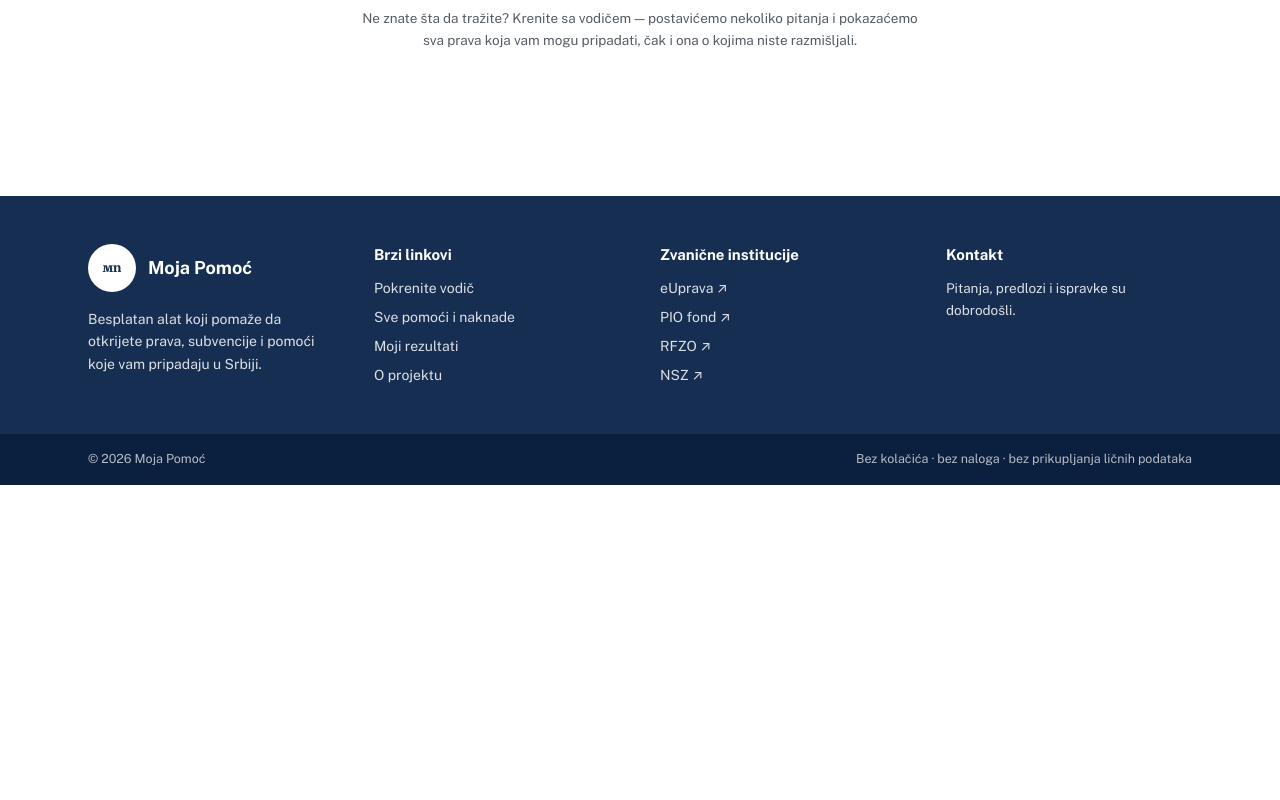
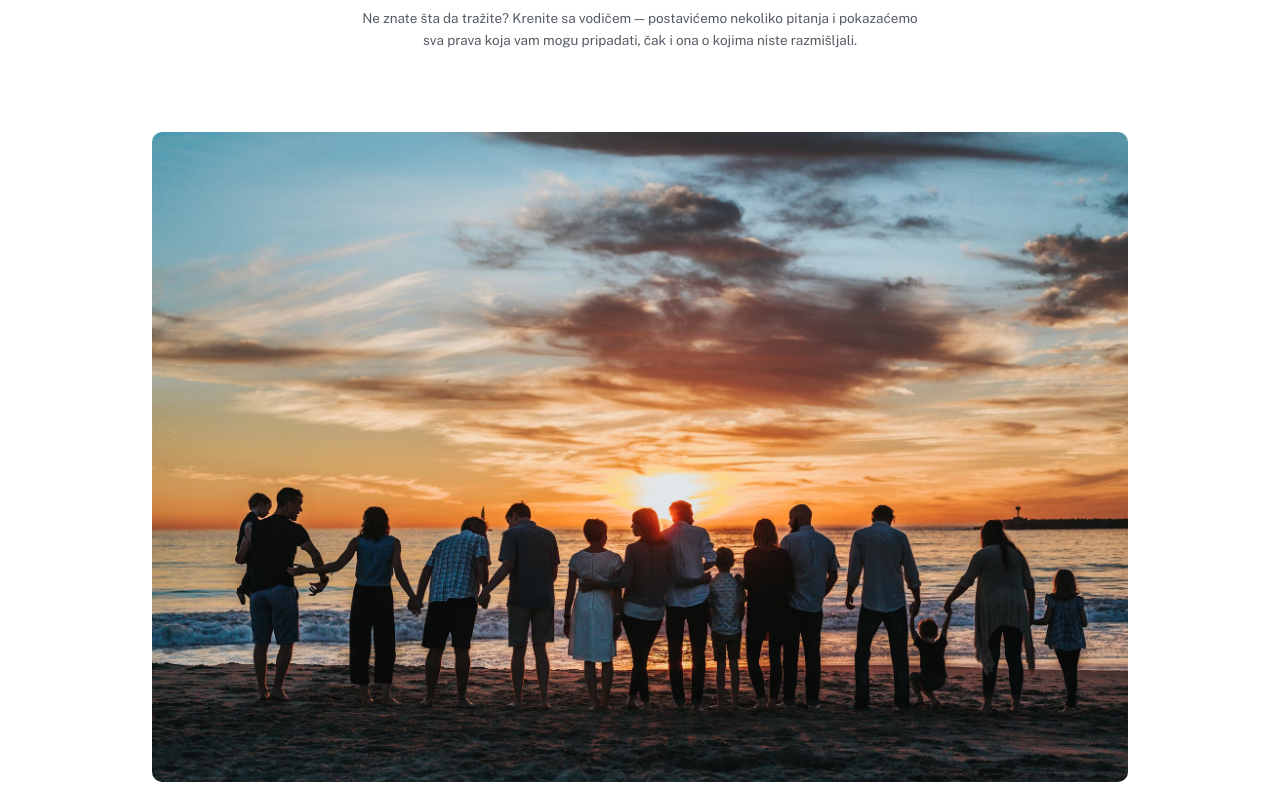
Before and after one commit to vokic/moja-pomoc, a React (Vite) app: page / in a window 1280 px wide. Shown: the part 480-1280 px from the top of the page. Before the commit the page ends 965 px from the top, so only its background shows below. Built offline with nearby package versions, Linux system fonts and the light colour scheme; a web font is replaced by a local one.

Commit message:
[home] hero image (hero-img.avif) sekcija ispod CTA dugmadi
- src/pages/HomePage.tsx: nova section ispod hero CTA-a sa /images/hero-img.avif
- max-w-5xl + rounded-lg + lazy load (ispod fold-a) + decoding async
- public/images/hero-img.avif (284 KB AVIF)

```diff
--- a/src/pages/HomePage.tsx
+++ b/src/pages/HomePage.tsx
@@ -5,7 +5,8 @@ import { usePageTitle } from '@/hooks/usePageTitle';
 export function HomePage() {
   usePageTitle();
   return (
-    <div className="mx-auto max-w-4xl px-6 py-16 text-center sm:py-20">
+    <>
+      <section className="mx-auto max-w-4xl px-6 py-16 text-center sm:py-20">
         <h1 className="text-balance text-3xl font-bold leading-tight tracking-tight text-[var(--brand-primary)] sm:text-4xl md:text-5xl">
           Otkrijte sva državna prava koja vam pripadaju
         </h1>
@@ -29,6 +30,17 @@ export function HomePage() {
           pokazaćemo sva prava koja vam mogu pripadati, čak i ona o kojima niste
           razmišljali.
         </p>
-    </div>
+      </section>
+
+      <section className="mx-auto max-w-5xl px-6 pb-16 sm:pb-20">
+        <img
+          src="/images/hero-img.avif"
+          alt="Ilustracija — građani Srbije pristupaju državnim pravima"
+          className="mx-auto h-auto w-full rounded-lg"
+          loading="lazy"
+          decoding="async"
+        />
+      </section>
+    </>
   );
 }
```
Also changed, not shown: public/images/hero-img.avif (added). Lines whose indentation alone changed are shown as unchanged.
